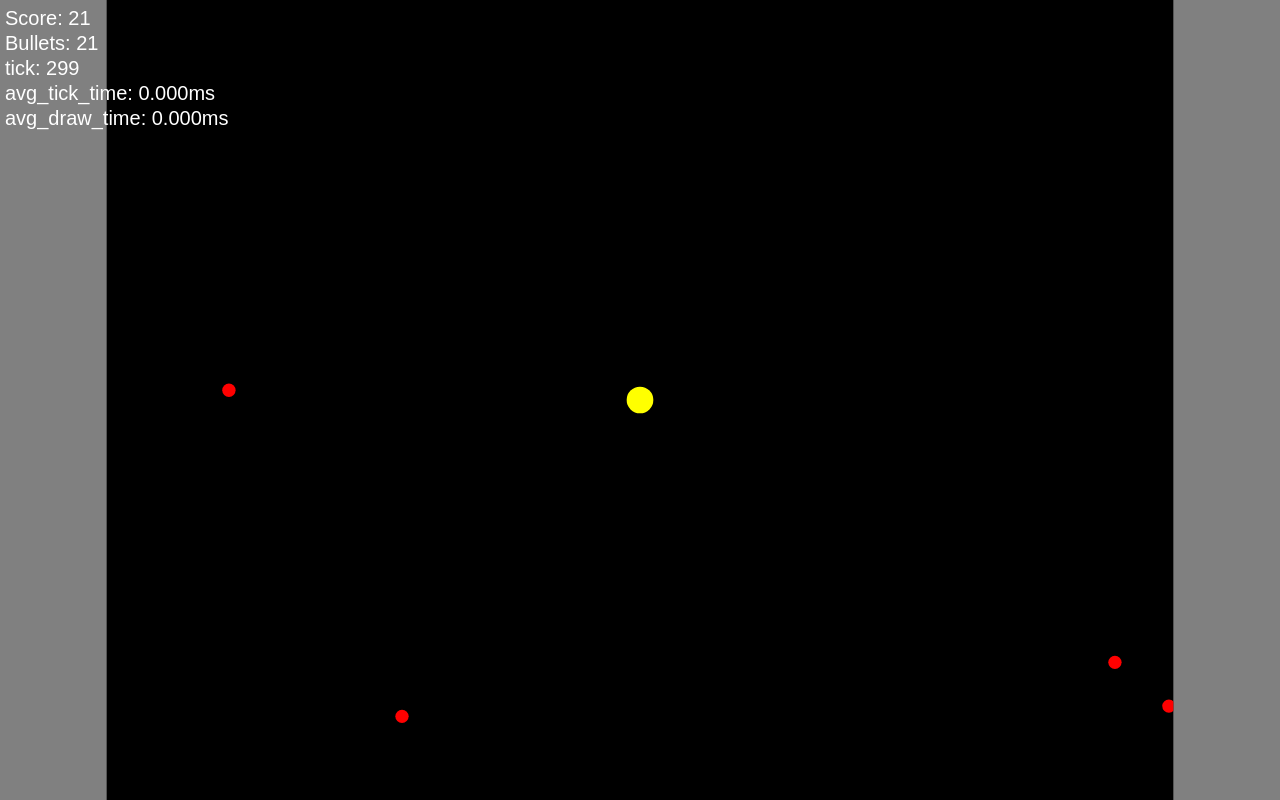
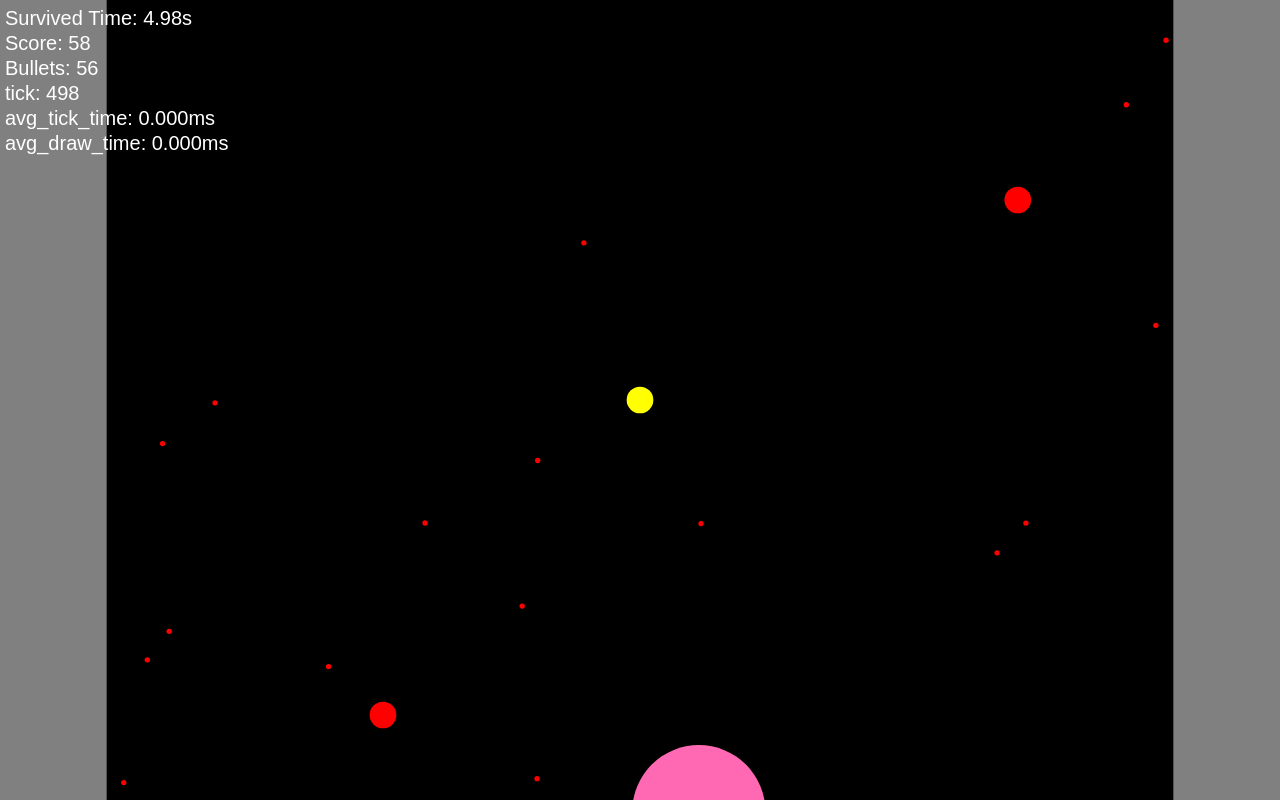
Before and after one commit to ohijiho/dodge, a plain HTML site: page dodge.html in a window 1280 px wide. Drawn offline with Linux system fonts and the light colour scheme.

Commit message:
chance to spawn larger bullets & some changes

```diff
--- a/dodge.html
+++ b/dodge.html
@@ -9,7 +9,8 @@
   <body style="margin: 0">
     <div id="game_container"></div>
     <script>
-      const game = new Game();
+      const tickRate = 100;
+      const game = new Game(tickRate);
       function resizeCanvas() {
         const canvas = game.canvas;
         const vw = Math.max(
@@ -27,10 +28,7 @@
       game.canvas.style.display = "block";
       game.canvas.style.background = "grey";
       document.getElementById("game_container").appendChild(game.canvas);
-      setInterval(() => {
-        game.tick();
-        game.redraw();
-      }, 1000 / 60);
+
       document.body.addEventListener("keydown", (e) => {
         if (e.code === "KeyF") {
           if (document.fullscreenElement) document.exitFullscreen();
@@ -43,8 +41,16 @@
         game.input("keyup", e);
       });
 
+      setInterval(() => {
+        game.tick();
+      }, 1000 / tickRate);
+      setInterval(() => {
+        game.redraw();
+      }, 1000 / 60);
+
       setTimeout(() => {
         resizeCanvas();
+        game.redraw();
       }, 0);
     </script>
   </body>
--- a/dodge.js
+++ b/dodge.js
@@ -12,7 +12,7 @@ function gaussianRandom(mean = 0, stdev = 1) {
 }
 
 class Game {
-  constructor() {
+  constructor(tickRate) {
     this.#canvas = document.createElement("canvas");
     this.#units = {
       next: null,
@@ -24,23 +24,44 @@ class Game {
       score: 0,
       bulletCount: 0,
       tick: 0,
+      survivedTicks: 0,
       totalTickTime: 0,
       totalRedrawCount: 0,
       totalRedrawTime: 0,
+      avgTickTime: 0,
+      avgRedrawTime: 0,
     };
 
     this.#templates = {
       player: {
         type: "player",
         r: 0.1,
+        mass: 1,
         fillStyle: "yellow",
         collisionToBounds: "repulsion",
         checkCollision: true,
       },
       bullet: {
         type: "bullet",
-        r: 0.05,
+        r: 0.02,
+        mass: 0.1,
         fillStyle: "red",
+        collisionToBounds: "pass",
+        checkCollision: true,
+      },
+      largeBullet: {
+        type: "bullet",
+        r: 0.1,
+        mass: 3,
+        fillStyle: "red",
+        collisionToBounds: "pass",
+        checkCollision: true,
+      },
+      giantBullet: {
+        type: "bullet",
+        r: 0.5,
+        mass: 100,
+        fillStyle: "hotpink",
         collisionToBounds: "pass",
         checkCollision: true,
       },
@@ -75,20 +96,29 @@ class Game {
         minHeight: 6,
       },
     };
+    this.#config = {
+      background: "black",
+      text: "white",
+      grid: false,
+      binSize: 1,
+      spawnRate: 12 / tickRate,
+      spawnTable: [
+        [0.9, this.#templates.bullet],
+        [0.09, this.#templates.largeBullet],
+        [0.01, this.#templates.giantBullet],
+      ],
+      lnSpawnRateGrowth: 0.012 / tickRate,
+      bulletSpeed: 0.9 / tickRate,
+      lnBulletSpeedGrowth: 0.01 / tickRate,
+      bulletSpeedDeviationBase: 1.5,
+      playerMaxSpeed: 2.5 / tickRate,
+      tickRate,
+
+      avgStatsRecencyWeight: 1 / 120,
+    };
   }
 
-  #config = {
-    background: "black",
-    text: "white",
-    grid: false,
-    binSize: 1,
-    spawnRate: 0.05,
-    spawnRateGrowth: 1.001,
-    bulletSpeed: 0.01,
-    bulletSpeedGrowth: 1.001,
-    bulletSpeedDeviationBase: 1.1,
-    playerMaxSpeed: 0.05,
-  };
+  #config;
   #canvas;
   #units;
   #player;
@@ -98,7 +128,7 @@ class Game {
   #inputState;
 
   tick() {
-    if (this.#player.removed) return;
+    // if (this.#player.removed) return;
 
     const t0 = new Date().getTime();
 
@@ -147,7 +177,7 @@ class Game {
       let i = 0,
         n =
           this.#config.spawnRate *
-            this.#config.spawnRateGrowth ** this.#stats.tick -
+            Math.exp(this.#config.lnSpawnRateGrowth * this.#stats.tick) -
           Math.random();
       i < n;
       i++
@@ -157,27 +187,38 @@ class Game {
         x: (bounds.left + bounds.right) / 2,
         y: (bounds.top + bounds.bottom) / 2,
       };
+
+      let p = Math.random();
+      let tmp;
+      for (const [prob, t] of this.#config.spawnTable) {
+        if (p < prob) {
+          tmp = t;
+          break;
+        }
+        p -= prob;
+      }
+
       const dist =
-        this.#templates.bullet.r +
+        tmp.r +
         ((bounds.right - bounds.left) ** 2 +
           (bounds.top - bounds.bottom) ** 2) **
           0.5 /
           2;
       const th = Math.random() * 2 * Math.PI;
       this.createUnit(
-        this.#templates.bullet,
+        tmp,
         center.x + dist * Math.cos(th),
         center.y + dist * Math.sin(th),
         {
           ...makeVelocity(
             this.#config.bulletSpeed *
-              this.#config.bulletSpeedGrowth ** this.#stats.tick *
+              Math.exp(this.#config.lnBulletSpeedGrowth * this.#stats.tick) *
               this.#config.bulletSpeedDeviationBase ** gaussianRandom(),
             th + Math.PI + gaussianRandom(),
           ),
         },
       );
-      this.#stats.score++;
+      if (!this.#player.removed) this.#stats.score++;
     }
 
     for (let u = this.#units; ; ) {
@@ -197,8 +238,15 @@ class Game {
       this.#stats.bulletCount = n;
     }
     this.#stats.tick++;
+    if (!this.#player.removed) this.#stats.survivedTicks++;
 
-    this.#stats.totalTickTime += new Date().getTime() - t0;
+    const time = new Date().getTime() - t0;
+    this.#stats.totalTickTime += time;
+    const w = Math.max(
+      1 / this.#stats.tick,
+      this.#config.avgStatsRecencyWeight,
+    );
+    this.#stats.avgTickTime = this.#stats.avgTickTime * (1 - w) + time * w;
   }
 
   #doCollision() {
@@ -281,19 +329,20 @@ class Game {
         if (u.type === "bullet") {
           const d = [v.x - u.x, v.y - u.y];
           const rv = [v.vx - u.vx, v.vy - u.vy];
-          // k0 = rv[0] ** 2 + rv[1] ** 2
-          // k1 = i[0] ** 2 + i[1] ** 2 + (rv[0] + i[0]) ** 2 + (rv[1] + i[1]) ** 2
+          // k0 = m * rv[0] ** 2 + m * rv[1] ** 2
+          // k1 = i[0] ** 2 + i[1] ** 2 + m * (rv[0] + i[0] / m) ** 2 + m * (rv[1] + i[1] / m) ** 2
           // k0 = k1
-          // i[0] * rv[0] + i[1] * rv[1] + i[0] ** 2 + i[1] ** 2 = 0
+          // i[0] * rv[0] + i[1] * rv[1] + (1 + 1 / m) / 2 * (i[0] ** 2 + i[1] ** 2) = 0
           // i[0] = t * d[0], i[1] = t * d[1], t ≥ 0
-          // t * d[0] * rv[0] + t * d[1] * rv[1] + (t * d[0]) ** 2 + (t * d[1]) ** 2 = 0
-          // t * (d[0] ** 2 + d[1] ** 2) + d[0] * rv[0] + d[1] * rv[1] = 0
-          const t = -(d[0] * rv[0] + d[1] * rv[1]) / dsqr;
+          // t * d[0] * rv[0] + t * d[1] * rv[1] + (1 + 1 / m) / 2 * ((t * d[0]) ** 2 + (t * d[1]) ** 2) = 0
+          // (1 + 1 / m) / 2 * (d[0] ** 2 + d[1] ** 2) * t + d[0] * rv[0] + d[1] * rv[1] = 0
+          const im = u.mass / v.mass;
+          const t = ((-(d[0] * rv[0] + d[1] * rv[1]) / dsqr) * 2) / (1 + im);
           if (t > 0) {
             u.vx -= t * d[0];
             u.vy -= t * d[1];
-            v.vx += t * d[0];
-            v.vy += t * d[1];
+            v.vx += t * d[0] * im;
+            v.vy += t * d[1] * im;
           }
         }
       } else {
@@ -411,11 +460,12 @@ class Game {
       ctx.font = "20px arial";
       const stats = this.#stats;
       const texts = [
+        `Survived Time: ${(stats.survivedTicks / this.#config.tickRate).toFixed(2)}s`,
         `Score: ${stats.score}`,
         `Bullets: ${stats.bulletCount}`,
         `tick: ${stats.tick}`,
-        `avg_tick_time: ${(stats.totalTickTime / stats.tick).toFixed(3)}ms`,
-        `avg_draw_time: ${(stats.totalRedrawTime / stats.totalRedrawCount).toFixed(3)}ms`,
+        `avg_tick_time: ${stats.avgTickTime.toFixed(3)}ms`,
+        `avg_draw_time: ${stats.avgRedrawTime.toFixed(3)}ms`,
       ];
       for (let i = 0; i < texts.length; i++) {
         ctx.fillText(texts[i], 5, 25 * (i + 1));
@@ -423,7 +473,13 @@ class Game {
     }
 
     this.#stats.totalRedrawCount++;
-    this.#stats.totalRedrawTime += new Date().getTime() - t0;
+    const time = new Date().getTime() - t0;
+    this.#stats.totalRedrawTime += time;
+    const w = Math.max(
+      1 / this.#stats.totalRedrawCount,
+      this.#config.avgStatsRecencyWeight,
+    );
+    this.#stats.avgRedrawTime = this.#stats.avgRedrawTime * (1 - w) + time * w;
   }
 
   createUnit(template, x, y, props) {
@@ -431,6 +487,7 @@ class Game {
       template,
       type: template.type,
       r: props?.r ?? template.r,
+      mass: props?.mass ?? template.mass,
       x,
       y,
       vx: props?.vx ?? 0,
```
